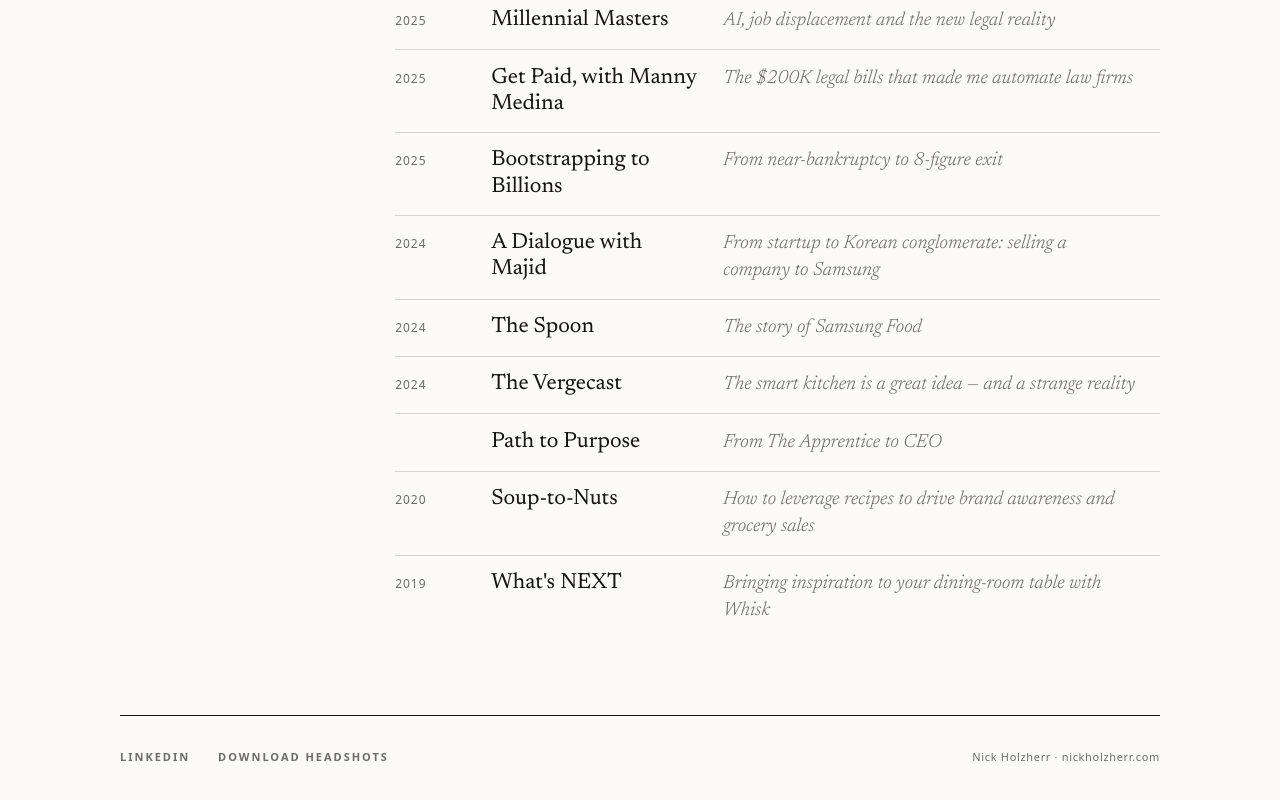
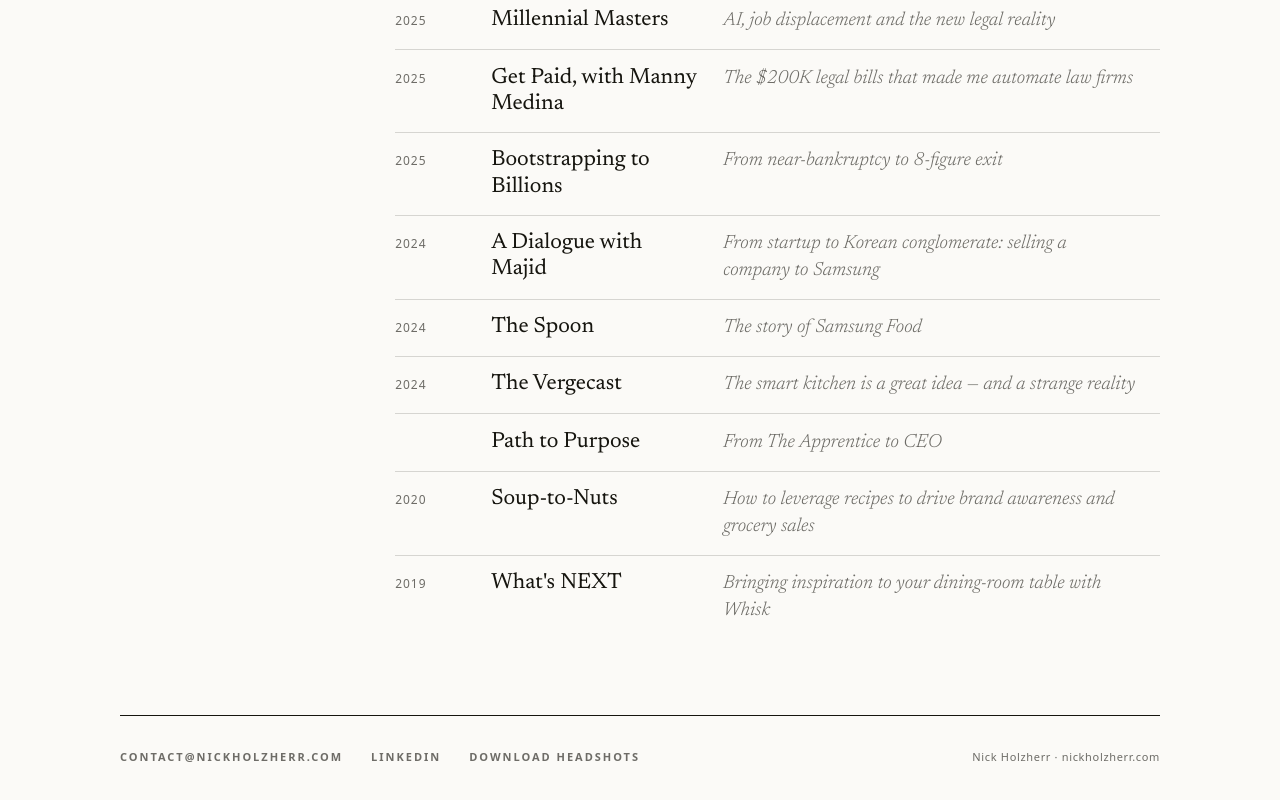
Before and after one commit to Holzherr/nickholzherr.com, a plain HTML site: page index.html in a window 1280 px wide. Shown: the part 4722-5522 px from the top of the page. Drawn offline with Linux system fonts and the light colour scheme.

Commit message:
feat: add contact@nickholzherr.com to footer

```diff
--- a/index.html
+++ b/index.html
@@ -349,6 +349,7 @@
 
 <footer id="contact">
   <div class="links">
+    <a href="mailto:contact@nickholzherr.com">contact@nickholzherr.com</a>
     <a href="https://www.linkedin.com/in/nickholzherr/">LinkedIn</a>
     <a href="https://drive.google.com/drive/folders/1tLd22Qhz31ZJ0sBidIBj59jh8qR_TJ0j">Download headshots</a>
   </div>
```
